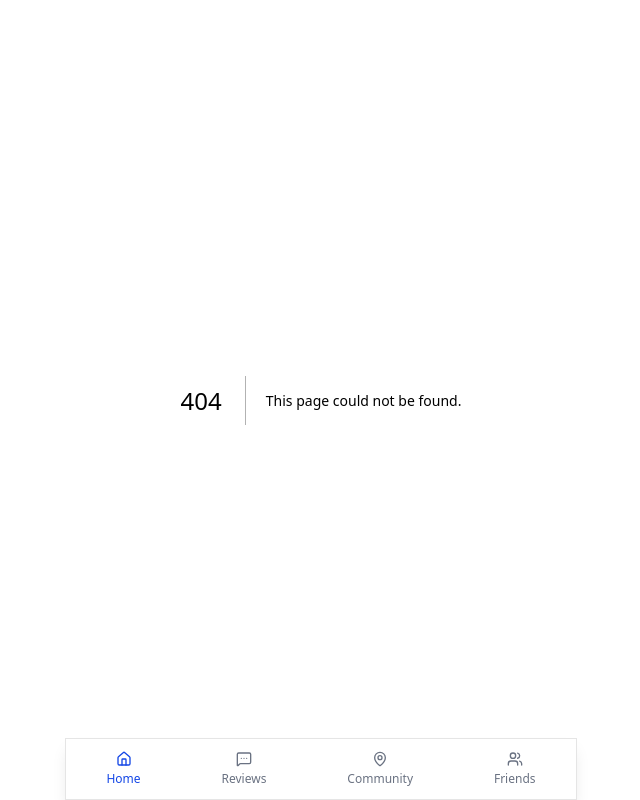
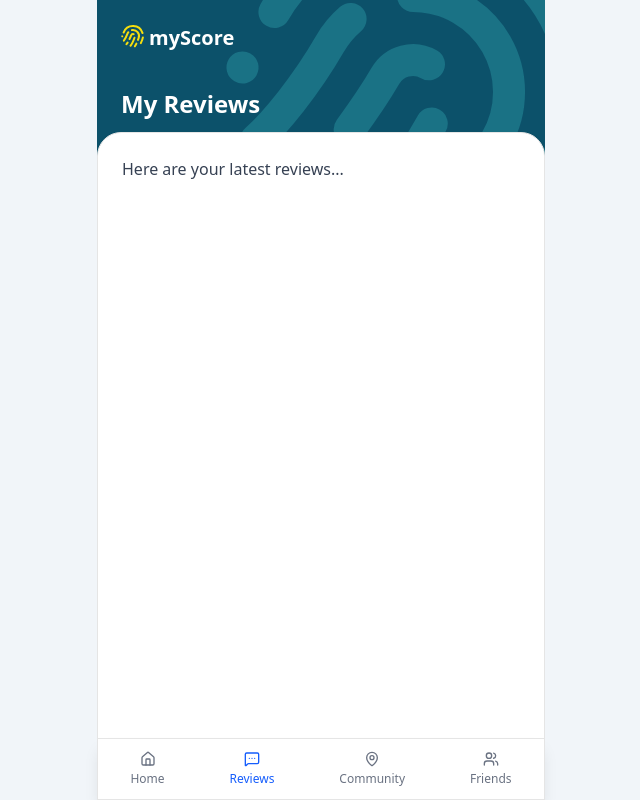
Before and after one commit to williamjaackson/my-score, a Next.js app: page /reviews in a window 1280 px wide. Before the commit this address had no page. Shown: the whole page, without its empty margins (319-959 px from the left). Built offline with nearby package versions, Linux system fonts and the light colour scheme.

Commit message:
multiple pages

```diff
--- a/src/app/components/MyScore.tsx
+++ b/src/app/components/MyScore.tsx
@@ -3,8 +3,8 @@ import React from "react";
 export default function MyScore() {
   const score = 500; // Current score
   const maxScore = 1000; // Max score
-  const radius = 80; // Increased circle radius
-  const strokeWidth = 30; // Optionally increase stroke thickness for proportion
+  const radius = 60; // Increased circle radius
+  const strokeWidth = 20; // Optionally increase stroke thickness for proportion
   const circumference = 2 * Math.PI * radius; // Circle circumference
   const progress = (score / maxScore) * circumference; // Progress length
   const size = radius * 2 + strokeWidth; // SVG size to fit circle and stroke
@@ -62,7 +62,7 @@ export default function MyScore() {
           {score}
         </span>
       </div>
-      <div className="absolute right-4 bottom-4">
+      <div className="absolute right-4 bottom-4 text-xs grid gap-1">
         <div className="flex items-center gap-2">
           <span
             style={{
@@ -73,7 +73,7 @@ export default function MyScore() {
               background: "#9f38b5",
             }}
           />
-          <span className="text-sm text-foreground">Reviews</span>
+          <span className="text-foreground">Reviews</span>
         </div>
         <div className="flex items-center gap-2">
           <span
@@ -85,7 +85,7 @@ export default function MyScore() {
               background: "#38b544ff",
             }}
           />
-          <span className="text-sm text-foreground">Community</span>
+          <span className="text-foreground">Community</span>
         </div>
       </div>
     </div>
--- a/src/app/layout.tsx
+++ b/src/app/layout.tsx
@@ -1,4 +1,5 @@
-// layout.tsx (Updated)
+"use client";
+
 import type { Metadata } from "next";
 import { Geist, Geist_Mono } from "next/font/google";
 import "./globals.css";
@@ -9,7 +10,9 @@ import {
   Users,
 } from "lucide-react";
 import { Button } from "@/components/ui/button";
-import { Card, CardContent } from "@/components/ui/card";
+import { Card } from "@/components/ui/card";
+import { usePathname } from "next/navigation";
+import Link from "next/link";
 
 const geistSans = Geist({
   variable: "--font-geist-sans",
@@ -21,63 +24,62 @@ const geistMono = Geist_Mono({
   subsets: ["latin"],
 });
 
-export const metadata: Metadata = {
-  title: "Create Next App",
-  description: "Generated by create next app",
-};
-
 export default function RootLayout({
   children,
 }: Readonly<{
   children: React.ReactNode;
 }>) {
+  const pathname = usePathname();
+
+  const navItems = [
+    { href: "/", label: "Home", icon: HomeIcon },
+    { href: "/reviews", label: "Reviews", icon: MessageSquareMore },
+    { href: "/community", label: "Community", icon: MapPin },
+    { href: "/friends", label: "Friends", icon: Users },
+  ];
+
   return (
     <html lang="en">
       <body
-        className={`${geistSans.variable} ${geistMono.variable} antialiased bg-slate-100`}
+        className={`${geistSans.variable} ${geistMono.variable} antialiased bg-secondary`}
       >
-        <div className="bg-white min-h-screen max-w-lg mx-auto overflow-hidden relative">
+        <div className="bg-slate-100">
+          <div className="bg-white min-h-screen max-w-md mx-auto overflow-hidden relative">
             {children}
 
             {/* Bottom Navigation Bar */}
-          <nav className="fixed bottom-0 left-0 right-0 bg-white/90 backdrop-blur shadow-lg max-w-lg mx-auto z-50">
+            <nav className="fixed bottom-0 left-0 right-0 bg-white/90 backdrop-blur shadow-lg max-w-md mx-auto z-50">
               <Card className="p-0 rounded-none shadow-none">
                 <div className="flex justify-around items-center py-3">
+                  {navItems.map(({ href, label, icon: Icon }) => {
+                    const isActive =
+                      pathname === href ||
+                      (href !== "/" && pathname.startsWith(href));
+
+                    return (
+                      <Link
+                        key={href}
+                        href={href}
+                        className="flex flex-col items-center"
+                      >
                         <Button
                           variant="ghost"
-                  className="flex flex-col items-center gap-1 text-blue-600 data-[active=true]:text-blue-700 transition-colors"
-                  data-active="true"
+                          className={`flex flex-col items-center gap-1 transition-colors ${
+                            isActive
+                              ? "text-blue-600"
+                              : "text-gray-500 hover:text-blue-600"
+                          }`}
                         >
-                  <HomeIcon size={26} />
-                  <span className="text-xs font-medium">Home</span>
+                          <Icon size={26} />
+                          <span className="text-xs font-medium">{label}</span>
                         </Button>
-
-                <Button
-                  variant="ghost"
-                  className="flex flex-col items-center gap-1 text-gray-500 hover:text-blue-600 transition-colors"
-                >
-                  <MessageSquareMore size={26} />
-                  <span className="text-xs font-medium">Reviews</span>
-                </Button>
-
-                <Button
-                  variant="ghost"
-                  className="flex flex-col items-center gap-1 text-gray-500 hover:text-blue-600 transition-colors"
-                >
-                  <MapPin size={26} />
-                  <span className="text-xs font-medium">Community</span>
-                </Button>
-
-                <Button
-                  variant="ghost"
-                  className="flex flex-col items-center gap-1 text-gray-500 hover:text-blue-600 transition-colors"
-                >
-                  <Users size={26} />
-                  <span className="text-xs font-medium">Friends</span>
-                </Button>
+                      </Link>
+                    );
+                  })}
                 </div>
               </Card>
             </nav>
+          </div>
         </div>
       </body>
     </html>
--- a/src/app/page.tsx
+++ b/src/app/page.tsx
@@ -1,5 +1,5 @@
 import { Card, CardContent, CardHeader, CardTitle } from "@/components/ui/card";
-import { Separator } from "@radix-ui/react-separator";
+import { Separator } from "@/components/ui/separator";
 import { Fingerprint } from "lucide-react";
 import MyScore from "./components/MyScore";
 
--- /dev/null
+++ b/src/app/reviews/page.tsx
@@ -0,0 +1,9 @@
+import Layout from "@/components/sublayout/sublayout";
+
+export default function ReviewsPage() {
+  return (
+    <Layout title="My Reviews">
+      <p className="text-gray-700">Here are your latest reviews...</p>
+    </Layout>
+  );
+}
--- /dev/null
+++ b/src/components/sublayout/sublayout.tsx
@@ -0,0 +1,36 @@
+import { ReactNode } from "react";
+import { Card } from "@/components/ui/card";
+import { Fingerprint } from "lucide-react";
+
+interface LayoutProps {
+  title?: string;
+  userName?: string;
+  children: ReactNode;
+}
+
+export default function Layout({ title = "My Score", children }: LayoutProps) {
+  return (
+    <div className="bg-secondary grid min-h-screen relative">
+      <div className="relative w-full pb-20">
+        {/* Background Fingerprint */}
+        <Fingerprint className="text-secondary-foreground absolute top-20 right-30 transform rotate-[30deg] scale-1600" />
+
+        {/* Header */}
+        <header className="text-white text-xl flex gap-1 font-semibold pl-6 pt-6 pb-3">
+          <Fingerprint className="text-logo rotate-[20deg]" />
+          <p>myScore</p>
+        </header>
+
+        {/* Page Title */}
+        <h1 className="text-2xl font-semibold text-white ml-6 mt-6 mb-3 relative">
+          {title}
+        </h1>
+
+        {/* Main Content Area */}
+        <Card className="rounded-t-3xl p-6 relative h-full">
+          <main>{children}</main>
+        </Card>
+      </div>
+    </div>
+  );
+}
```
Lines whose indentation alone changed are shown as unchanged.
